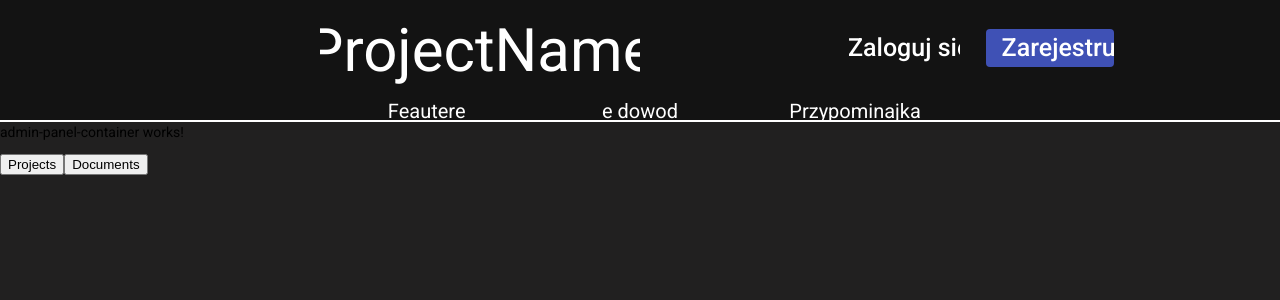
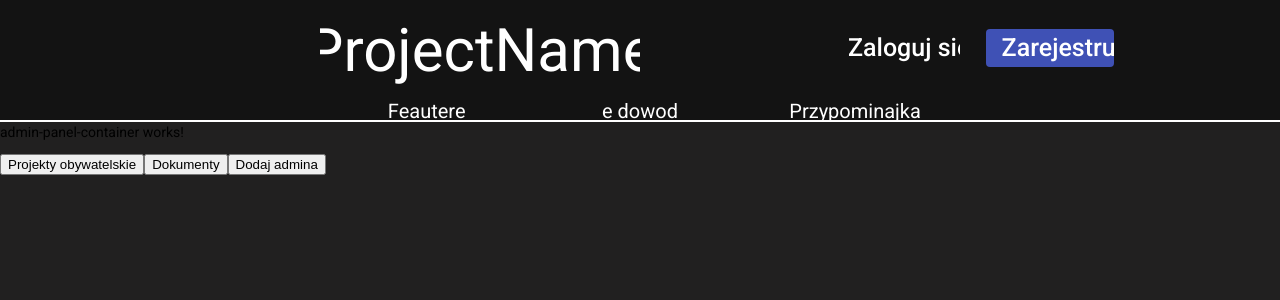
Before and after one commit to zsedevelopers/hh22-front, an Angular app: page /admin in a window 1280 px wide. Shown: the top 300 px of the page. Built offline with nearby package versions, Linux system fonts and the light colour scheme.

Commit message:
add admin component

```diff
--- a/src/app/app-routing.module.ts
+++ b/src/app/app-routing.module.ts
@@ -22,6 +22,7 @@ import { MiddlebarComponent } from './modules/homepage/middlebar/middlebar.compo
 import { AdminPanelContainerComponent } from './modules/admin-panel/admin-panel-container/admin-panel-container.component';
 import { CivicProjectPanelComponent } from './modules/admin-panel/civic-project-panel/civic-project-panel.component';
 import { DigitalDocumentPanelComponent } from './modules/admin-panel/digital-document-panel/digital-document-panel.component';
+import { AddAdminPanelComponent } from './modules/admin-panel/add-admin-panel/add-admin-panel.component';
 const routes: Routes = [
   { path: '', component: MiddlebarComponent },
   {
@@ -79,6 +80,11 @@ const routes: Routes = [
         component: DigitalDocumentPanelComponent,
         // children: [{'details/:documentNumber', component:}],
       },
+      {
+        path: 'add-admin',
+        component: AddAdminPanelComponent,
+        // children: [{'details/:documentNumber', component:}],
+      },
     ],
   },
 ];
--- /dev/null
+++ b/src/app/modules/admin-panel/add-admin-panel/add-admin-panel.component.html
@@ -0,0 +1 @@
+<p>add-admin-panel works!</p>
--- /dev/null
+++ b/src/app/modules/admin-panel/add-admin-panel/add-admin-panel.component.ts
@@ -0,0 +1,15 @@
+import { Component, OnInit } from '@angular/core';
+
+@Component({
+  selector: 'app-add-admin-panel',
+  templateUrl: './add-admin-panel.component.html',
+  styleUrls: ['./add-admin-panel.component.scss']
+})
+export class AddAdminPanelComponent implements OnInit {
+
+  constructor() { }
+
+  ngOnInit(): void {
+  }
+
+}
--- a/src/app/modules/admin-panel/admin-panel-container/admin-panel-container.component.html
+++ b/src/app/modules/admin-panel/admin-panel-container/admin-panel-container.component.html
@@ -1,4 +1,5 @@
 <p>admin-panel-container works!</p>
-<button [routerLink]="['civic-projects']" >Projects</button>
-<button [routerLink]="['documents']" >Documents</button>
+<button [routerLink]="['civic-projects']" >Projekty obywatelskie</button>
+<button [routerLink]="['documents']" >Dokumenty</button>
+<button [routerLink]="['add-admin']" >Dodaj admina</button>
 <router-outlet></router-outlet>
--- a/src/app/modules/admin-panel/admin-panel.module.ts
+++ b/src/app/modules/admin-panel/admin-panel.module.ts
@@ -7,12 +7,14 @@ import { AppRoutingModule } from 'src/app/app-routing.module';
 import { MaterialModule } from '../material/material.module';
 import { MatCheckboxModule } from '@angular/material/checkbox';
 import { FormsModule } from '@angular/forms';
+import { AddAdminPanelComponent } from './add-admin-panel/add-admin-panel.component';
 
 @NgModule({
   declarations: [
     AdminPanelContainerComponent,
     CivicProjectPanelComponent,
     DigitalDocumentPanelComponent,
+    AddAdminPanelComponent,
   ],
   imports: [
     CommonModule,
```
Also changed, not shown: src/app/modules/admin-panel/add-admin-panel/add-admin-panel.component.scss (added), 1 other file (tests, documents, lock files or other folders).
